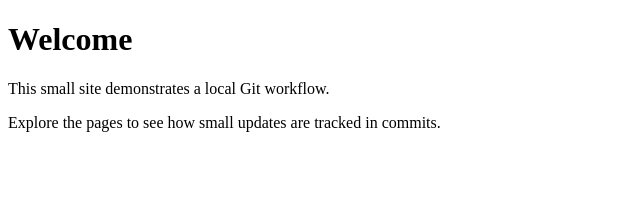
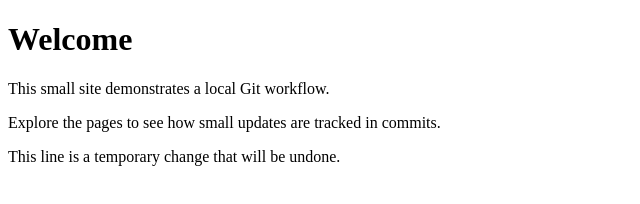
Before and after one commit to dhruvb2028/git-workflow-login-tests-2026, a plain HTML site: page index.html in a window 1280 px wide. Shown: the whole page, without its empty margins (0-640 px from the left). Drawn offline with Linux system fonts and the light colour scheme.

Commit message:
Add temporary home page line

```diff
--- a/index.html
+++ b/index.html
@@ -9,5 +9,6 @@
   <h1>Welcome</h1>
   <p>This small site demonstrates a local Git workflow.</p>
   <p>Explore the pages to see how small updates are tracked in commits.</p>
+  <p>This line is a temporary change that will be undone.</p>
 </body>
 </html>
```
